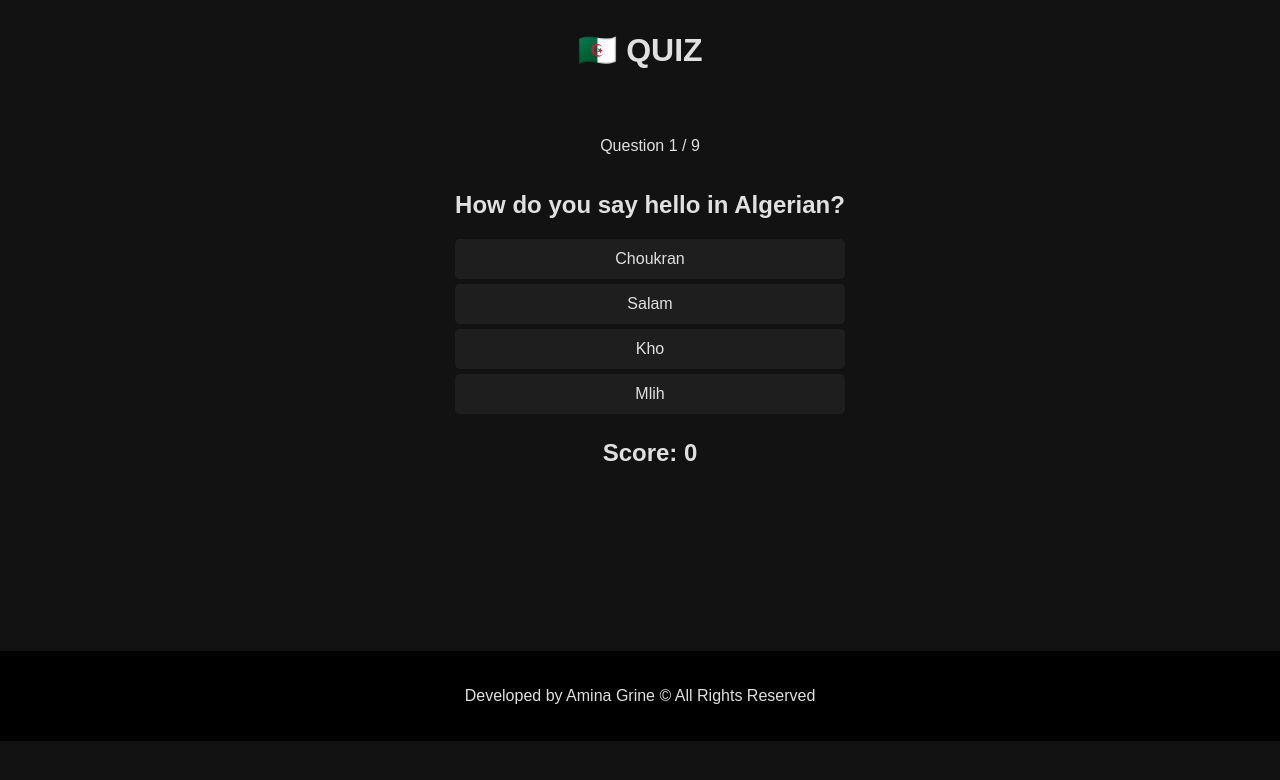
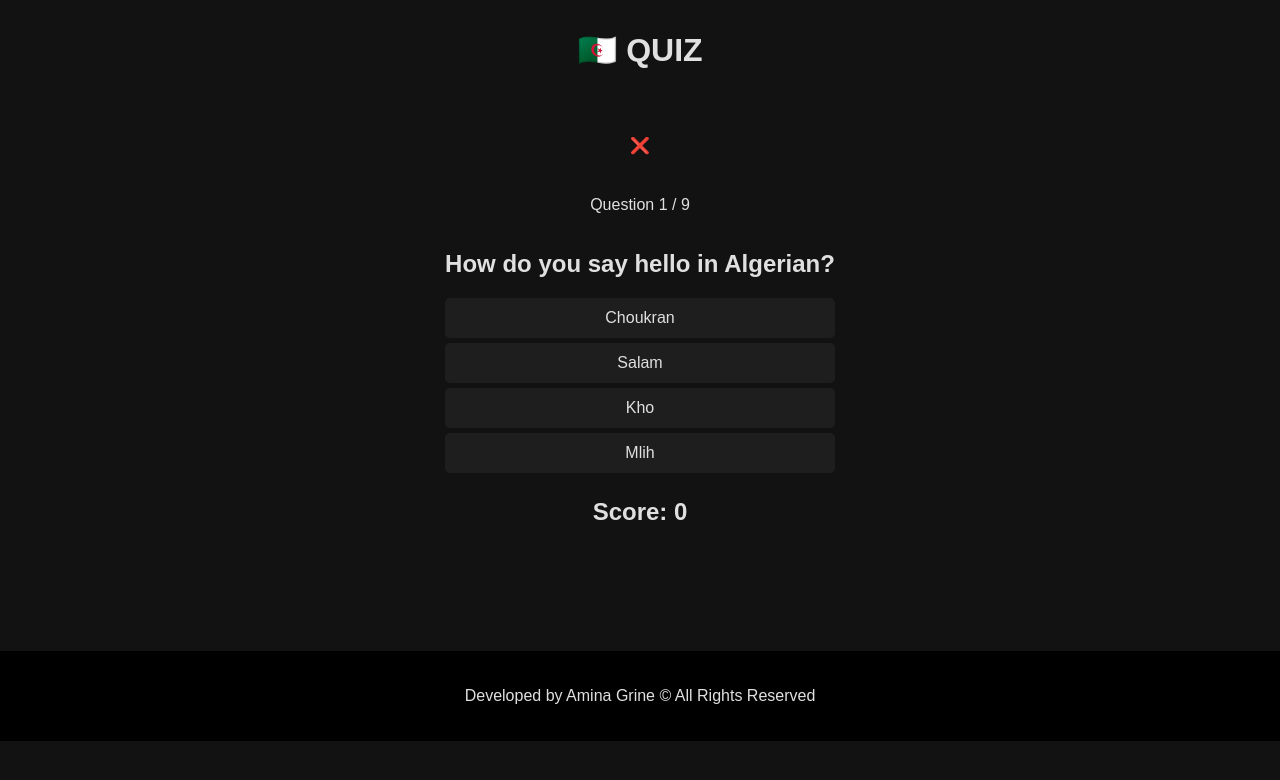
Before and after one commit to aminagr/AlgerianLanguageQuiz, a React (Vite) app: page / in a window 1280 px wide. Both pictures are taken after a click on the button "Level 1". Shown: the top 780 px of the page. Built offline with nearby package versions, Linux system fonts and the light colour scheme.

Commit message:
Quiz Code Updated

```diff
--- a/src/App.jsx
+++ b/src/App.jsx
@@ -5,12 +5,20 @@ import Footer from './footer';
 import Header from './header';
 
 function App() {
-  const [startQuiz, setStartQuiz] = React.useState(false);
+  const [startQuiz, setStartQuiz] = React.useState(() => {
+    const savedStartQuiz = localStorage.getItem('startQuiz');
+    return savedStartQuiz ? JSON.parse(savedStartQuiz) : false; // Default to false
+  });
+
   return (
     <>
       <Header />
       <div className="App">
-        {startQuiz ? <Quiz setStartQuiz={setStartQuiz} /> : <Home setStartQuiz={setStartQuiz} />}
+        {startQuiz ? (
+          <Quiz setStartQuiz={setStartQuiz} />
+        ) : (
+          <Home setStartQuiz={setStartQuiz} />
+        )}
       </div>
       <Footer />
     </>
--- a/src/Home.jsx
+++ b/src/Home.jsx
@@ -45,20 +45,19 @@ const translations = {
   },
 };
 
-const Home = () => {
-  const [startQuiz, setStartQuiz] = useState(false);
+const Home = ({ setStartQuiz }) => {
   const [language, setLanguage] = useState('en'); // Default language
   const [difficulty, setDifficulty] = useState(null);
 
   const handleStartQuiz = (level) => {
     setDifficulty(level);
     setStartQuiz(true);
+    localStorage.setItem('language', language);
+    localStorage.setItem('difficulty', level);
   };
 
   return (
     <div className="home">
-      {!startQuiz ? (
-        <>
       <h1 className='welcome'>{translations[language].welcome}</h1>
       <h2>{translations[language].title}</h2>
       <select onChange={(e) => setLanguage(e.target.value)} value={language}>
@@ -72,14 +71,6 @@ const Home = () => {
       <button onClick={() => handleStartQuiz('niveau1')}>{translations[language].level1}</button>
       <button onClick={() => handleStartQuiz('niveau2')}>{translations[language].level2}</button>
       <button onClick={() => handleStartQuiz('niveau3')}>{translations[language].level3}</button>
-        </>
-      ) : (
-        <Quiz
-          language={language}
-          difficulty={difficulty}
-          setStartQuiz={setStartQuiz}
-        />
-      )}
     </div>
   );
 };
--- a/src/Quiz.jsx
+++ b/src/Quiz.jsx
@@ -1,4 +1,4 @@
-import React, { useState } from 'react';
+import React, { useState, useEffect } from 'react';
 import Question from './Question';
 import questions from './questions';
 
@@ -35,14 +35,30 @@ const translations = {
   },
 };
 
-const Quiz = ({ language, difficulty, setStartQuiz }) => {
-  const [currentQuestion, setCurrentQuestion] = useState(0);
-  const [score, setScore] = useState(0);
+const Quiz = ({ setStartQuiz }) => {
+  const [language, setLanguage] = useState(() => localStorage.getItem('language') || 'en');
+  const [difficulty, setDifficulty] = useState(() => localStorage.getItem('difficulty') || 'niveau1');
+
+  const [currentQuestion, setCurrentQuestion] = useState(() => {
+    const savedQuestion = localStorage.getItem('currentQuestion');
+    return savedQuestion ? JSON.parse(savedQuestion) : 0; // Default to 0
+  });
+
+  const [score, setScore] = useState(() => {
+    const savedScore = localStorage.getItem('score');
+    return savedScore ? JSON.parse(savedScore) : 0; // Default to 0
+  });
+
   const [result, setResult] = useState(null);
   const [selectedAnswer, setSelectedAnswer] = useState(null);
   const [isDisabled, setIsDisabled] = useState(false);
 
   const currentQuestions = questions[language][difficulty];
+
+  useEffect(() => {
+    localStorage.setItem('currentQuestion', currentQuestion);
+    localStorage.setItem('score', score);
+  }, [currentQuestion, score]);
 
   const handleAnswer = (index) => {
     if (isDisabled) return;
@@ -50,7 +66,7 @@ const Quiz = ({ language, difficulty, setStartQuiz }) => {
     setSelectedAnswer(index);
     const isCorrect = index === currentQuestions[currentQuestion].correct;
     if (isCorrect) {
-      setScore(score + 1);
+      setScore(prevScore => prevScore + 1);
     }
 
     setResult(isCorrect);
@@ -59,27 +75,36 @@ const Quiz = ({ language, difficulty, setStartQuiz }) => {
     setTimeout(() => {
       setResult(null);
       setSelectedAnswer(null);
-      setCurrentQuestion(currentQuestion + 1);
+      setCurrentQuestion(prevQuestion => prevQuestion + 1);
       setIsDisabled(false);
     }, 1000);
   };
 
   const handleQuit = () => {
     setStartQuiz(false);
+    localStorage.removeItem('currentQuestion'); // Clear saved question
+    localStorage.removeItem('score'); // Clear saved score
+    localStorage.removeItem('language'); // Clear language
+    localStorage.removeItem('difficulty'); // Clear difficulty
   };
 
   const handleReplay = () => {
-    setCurrentQuestion(0);
-    setScore(0);
-    setStartQuiz(true);
+    setCurrentQuestion(0); // Reset to the first question
+    setScore(0); // Reset score
+    setStartQuiz(true); // Start quiz again
+    localStorage.removeItem('currentQuestion'); // Clear saved question
+    localStorage.removeItem('score'); // Clear saved score
   };
 
   return (
     <div className="quiz">
       {currentQuestion < currentQuestions.length ? (
         <>
+        <button onClick={handleQuit} className="quit-button-mob">
+            ❌
+          </button>
           <p className="question-number">
-            {language === 'fr' ? 'Question' : language === 'es' ? 'Pregunta' : language === 'it' ? 'Domanda' : language === 'ru' ? 'Вопрос' : 'Question'} {currentQuestion + 1} / {currentQuestions.length}
+            {language === 'fr' ? 'Question' : 'Question'} {currentQuestion + 1} / {currentQuestions.length}
           </p>
           <Question
             question={currentQuestions[currentQuestion]}
@@ -89,9 +114,7 @@ const Quiz = ({ language, difficulty, setStartQuiz }) => {
             isDisabled={isDisabled}
           />
           <h2>{translations[language].score} {score}</h2>
-          <button onClick={handleQuit} className="quit-button-mob">
-            <span>{translations[language].exit}</span>❌
-          </button>
+
         </>
       ) : (
         <>
--- a/src/Styles.css
+++ b/src/Styles.css
@@ -119,8 +119,9 @@ select:hover {
   color: green;
 }
 
-.quit-button-mob { display: none; }
-
+.quit-button-mob{
+  background-color: #1e1e1e;
+}
 .header{ text-align: center;
   width: 100%;
 padding: 10px 0;
```
Lines whose indentation alone changed are shown as unchanged.
